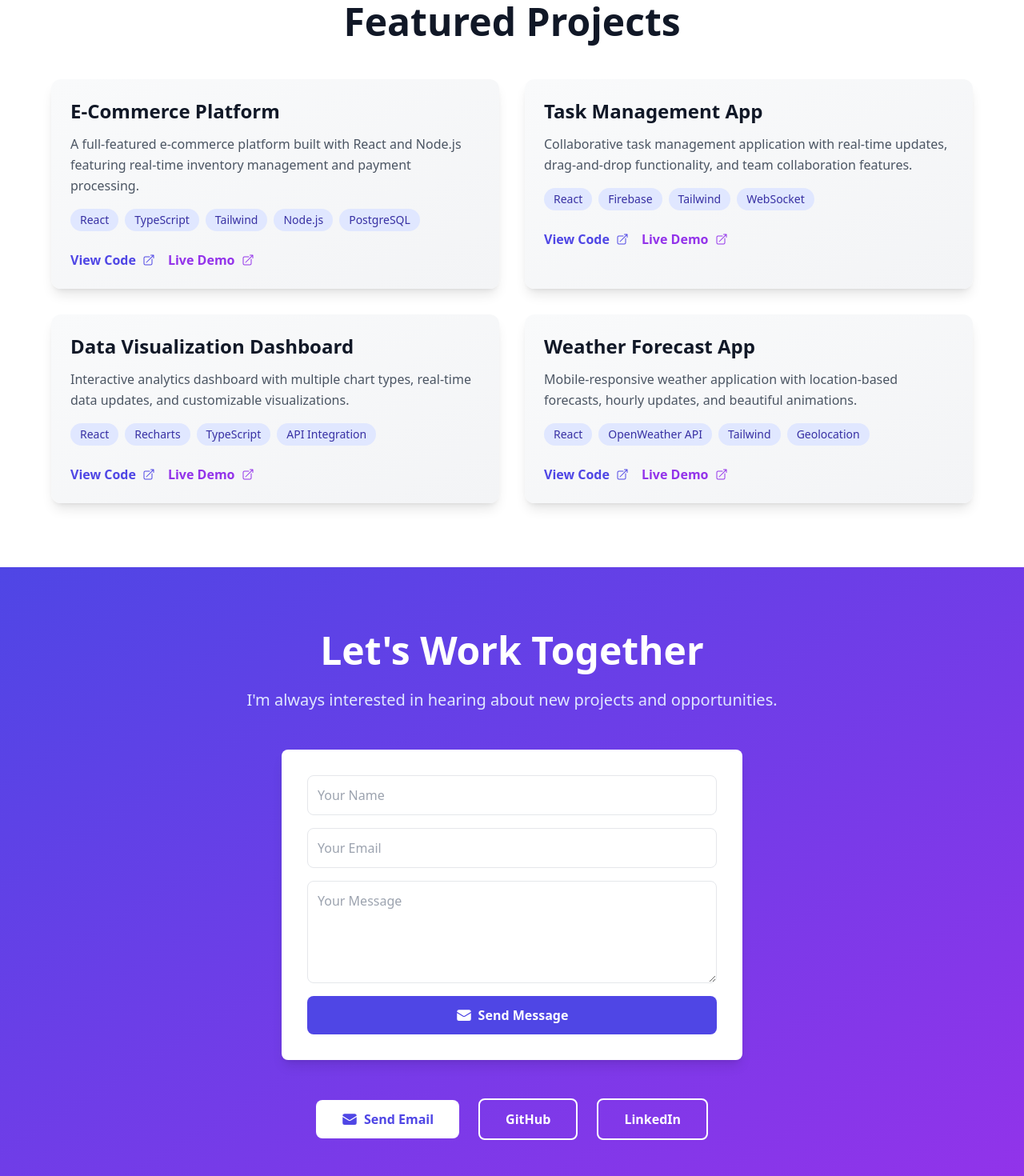
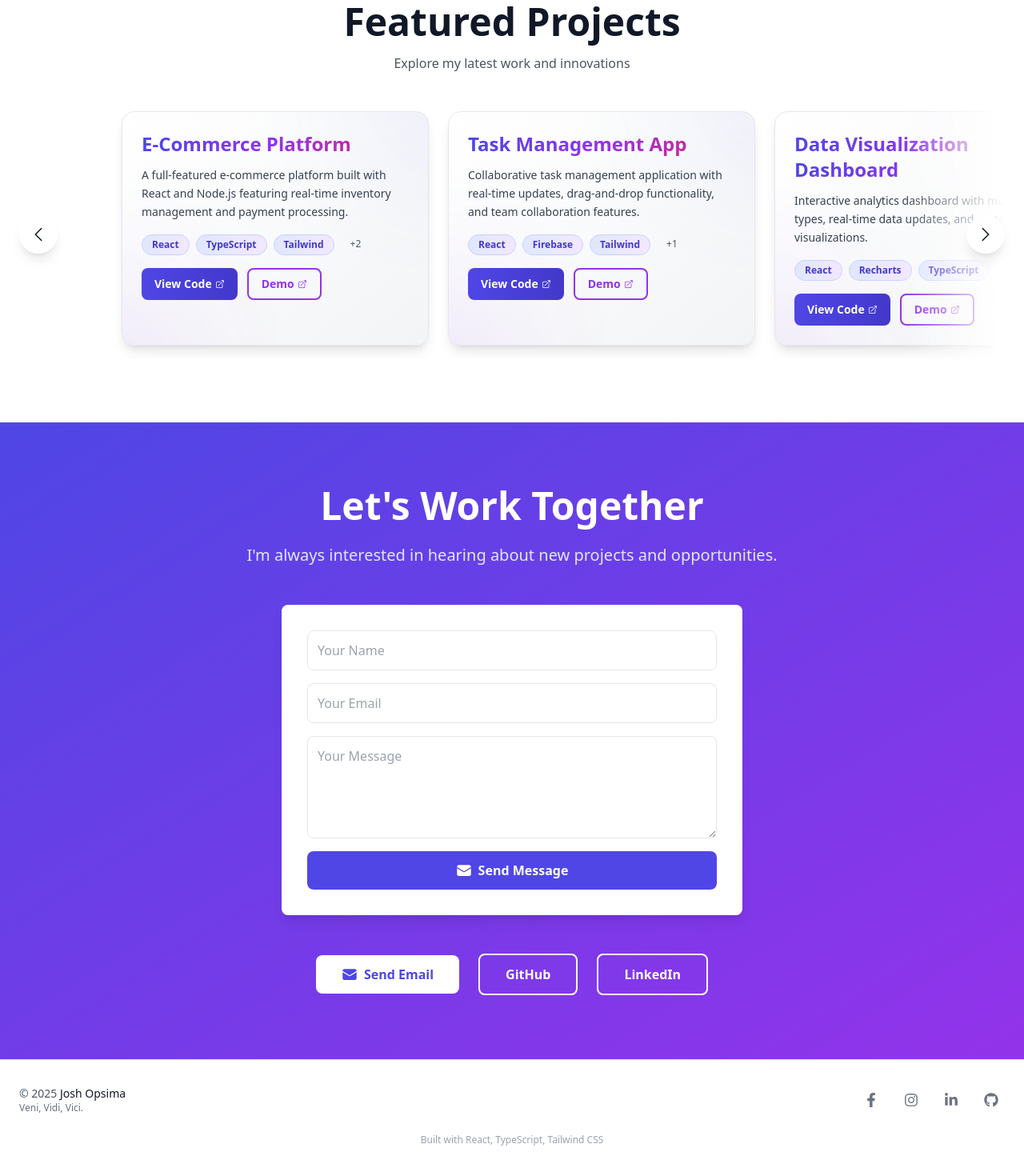
Before and after one commit to revieqt/portfolio, a React (Vite) app: page / in a window 1280 px wide. Shown: the part 1920-3390 px from the top of the page at 80% size. Built offline with nearby package versions, Linux system fonts and the light colour scheme; a web font is replaced by a local one.

Commit message:
Update: footer added

```diff
--- a/src/components/Contact.tsx
+++ b/src/components/Contact.tsx
@@ -81,7 +81,7 @@ export default function Contact() {
         {/* Links */}
         <div className="flex flex-col sm:flex-row gap-6 justify-center items-center">
           <a
-            href="mailto:josh@example.com"
+            href={`mailto:yourname@gmail.com?subject=Portfolio Inquiry&body=Hi Josh,%0D%0A%0D%0AI found your portfolio and would like to connect.`}
             className="flex items-center gap-2 px-8 py-3 bg-white text-indigo-600 rounded-lg font-semibold hover:shadow-lg transition transform hover:scale-105"
           >
             <EnvelopeIcon className="w-5 h-5" /> Send Email
--- a/src/components/Footer.tsx
+++ b/src/components/Footer.tsx
@@ -1,7 +1,78 @@
+import {
+  FaFacebookF,
+  FaInstagram,
+  FaLinkedinIn,
+  FaGithub,
+} from "react-icons/fa";
+
 export default function Footer() {
   return (
-    <footer className="p-6 text-center text-gray-500 dark:text-gray-400 bg-white dark:bg-gray-900 border-t border-gray-200 dark:border-gray-800">
-      <p>© 2025 Josh Opsima. Designed and built with React + TypeScript + Tailwind CSS.</p>
+    <footer className="border-t border-gray-200 dark:border-gray-800 bg-white dark:bg-gray-900">
+      <div className="mx-auto max-w-7xl px-6 py-8">
+        {/* Top */}
+        <div className="flex flex-col items-center gap-6 sm:flex-row sm:justify-between">
+          {/* Branding */}
+          <div className="text-center sm:text-left">
+            <p className="text-sm text-gray-600 dark:text-gray-400">
+              © {new Date().getFullYear()}{" "}
+              <span className="font-medium text-gray-900 dark:text-gray-100">
+                Josh Opsima
+              </span>
+            </p>
+            <p className="text-xs text-gray-500 dark:text-gray-500">
+              Veni, Vidi, Vici.
+            </p>
+          </div>
+
+          {/* Social Links */}
+          <div className="flex items-center gap-4">
+            <a
+              href="https://facebook.com/revieqt"
+              target="_blank"
+              rel="noopener noreferrer"
+              aria-label="Facebook"
+              className="rounded-full p-2 text-gray-500 hover:text-blue-600 dark:hover:text-blue-400 transition"
+            >
+              <FaFacebookF size={18} />
+            </a>
+
+            <a
+              href="https://instagram.com/jsh.ex3"
+              target="_blank"
+              rel="noopener noreferrer"
+              aria-label="Instagram"
+              className="rounded-full p-2 text-gray-500 hover:text-pink-600 dark:hover:text-pink-400 transition"
+            >
+              <FaInstagram size={18} />
+            </a>
+
+            <a
+              href="https://www.linkedin.com/in/joshua-opsima-09a3a7316/"
+              target="_blank"
+              rel="noopener noreferrer"
+              aria-label="LinkedIn"
+              className="rounded-full p-2 text-gray-500 hover:text-blue-700 dark:hover:text-blue-500 transition"
+            >
+              <FaLinkedinIn size={18} />
+            </a>
+
+            <a
+              href="https://github.com/revieqt"
+              target="_blank"
+              rel="noopener noreferrer"
+              aria-label="GitHub"
+              className="rounded-full p-2 text-gray-500 hover:text-gray-900 dark:hover:text-gray-100 transition"
+            >
+              <FaGithub size={18} />
+            </a>
+          </div>
+        </div>
+
+        {/* Bottom */}
+        <div className="mt-6 text-center text-xs text-gray-400 dark:text-gray-500">
+          Built with React, TypeScript, Tailwind CSS
+        </div>
+      </div>
     </footer>
   );
 }
--- a/src/components/Projects.tsx
+++ b/src/components/Projects.tsx
@@ -1,6 +1,13 @@
-import { ArrowTopRightOnSquareIcon } from "@heroicons/react/24/solid";
+import { ArrowTopRightOnSquareIcon, ChevronLeftIcon, ChevronRightIcon } from "@heroicons/react/24/solid";
+import { useState, useEffect, useRef } from "react";
 
 export default function Projects() {
+  const [isAutoPlay, setIsAutoPlay] = useState(true);
+  const scrollContainerRef = useRef<HTMLDivElement>(null);
+  const autoPlayTimeoutRef = useRef<NodeJS.Timeout | null>(null);
+  const directionRef = useRef(1);
+  const pauseCounterRef = useRef(0);
+
   const projects = [
     {
       title: "E-Commerce Platform",
@@ -32,45 +39,180 @@ export default function Projects() {
     },
   ];
 
+  useEffect(() => {
+    if (!isAutoPlay) return;
+    const container = scrollContainerRef.current;
+    if (!container) return;
+
+    let animationFrameId: number;
+
+    const autoScroll = () => {
+      const maxScroll = container.scrollWidth - container.clientWidth;
+      let currentScroll = container.scrollLeft;
+
+      // Add pause counter to allow direction change to settle
+      if (pauseCounterRef.current > 0) {
+        pauseCounterRef.current--;
+        animationFrameId = requestAnimationFrame(autoScroll);
+        return;
+      }
+
+      let newScroll = currentScroll + directionRef.current * 0.5;
+
+      // Check boundaries and reverse direction
+      if (newScroll >= maxScroll) {
+        directionRef.current = -1;
+        pauseCounterRef.current = 5; // Pause for 5 frames
+      } else if (newScroll <= 0) {
+        directionRef.current = 1;
+        pauseCounterRef.current = 5; // Pause for 5 frames
+      }
+
+      // Clamp the value
+      newScroll = Math.max(0, Math.min(newScroll, maxScroll));
+      container.scrollLeft = newScroll;
+      animationFrameId = requestAnimationFrame(autoScroll);
+    };
+
+    animationFrameId = requestAnimationFrame(autoScroll);
+    return () => cancelAnimationFrame(animationFrameId);
+  }, [isAutoPlay]);
+
+  const pauseAutoPlay = () => {
+    setIsAutoPlay(false);
+    if (autoPlayTimeoutRef.current) clearTimeout(autoPlayTimeoutRef.current);
+    autoPlayTimeoutRef.current = setTimeout(() => {
+      setIsAutoPlay(true);
+    }, 3000);
+  };
+
+  const goToPrevious = () => {
+    const container = scrollContainerRef.current;
+    if (!container) return;
+    const cardWidth = 384 + 24;
+    container.scrollLeft = Math.max(0, container.scrollLeft - cardWidth);
+    pauseAutoPlay();
+  };
+
+  const goToNext = () => {
+    const container = scrollContainerRef.current;
+    if (!container) return;
+    const cardWidth = 384 + 24;
+    const maxScroll = container.scrollWidth - container.clientWidth;
+    container.scrollLeft = Math.min(maxScroll, container.scrollLeft + cardWidth);
+    pauseAutoPlay();
+  };
+
   return (
-    <section id="projects" className="py-20 px-6 bg-white dark:bg-gray-800">
-      <div className="max-w-6xl mx-auto">
-        <h2 className="text-5xl font-bold text-center mb-12">Featured Projects</h2>
-        <div className="grid grid-cols-1 md:grid-cols-2 gap-8">
+    <section id="projects" className="py-20 px-6 bg-white dark:bg-gray-900 overflow-hidden">
+      <div className="max-w-7xl mx-auto">
+        <h2 className="text-5xl font-bold text-center mb-4 text-gray-900 dark:text-white">Featured Projects</h2>
+        <p className="text-center text-gray-600 dark:text-gray-400 mb-12">Explore my latest work and innovations</p>
+
+        {/* Carousel Container */}
+        <div
+          className="relative group"
+          onMouseEnter={() => pauseAutoPlay()}
+          onMouseLeave={() => setIsAutoPlay(true)}
+        >
+          {/* Fade Gradients - Left and Right */}
+          <div className="absolute left-0 top-0 bottom-0 w-32 bg-gradient-to-r from-white dark:from-gray-900 to-transparent z-10 pointer-events-none" />
+          <div className="absolute right-0 top-0 bottom-0 w-32 bg-gradient-to-l from-white dark:from-gray-900 to-transparent z-10 pointer-events-none" />
+
+          {/* Scrollable Container */}
+          <div
+            ref={scrollContainerRef}
+            className="flex gap-6 overflow-x-hidden pb-4 pl-32 pr-32"
+            style={{ scrollBehavior: "auto" }}
+          >
             {projects.map((project) => (
               <div
                 key={project.title}
-              className="group relative bg-gradient-to-br from-gray-50 to-gray-100 dark:from-gray-700 dark:to-gray-800 rounded-xl overflow-hidden shadow-lg hover:shadow-2xl transition transform hover:scale-105"
+                className="flex-shrink-0 w-96 group/card cursor-pointer transition-all duration-500 transform hover:scale-105"
               >
-              <div className="p-6">
-                <h3 className="text-2xl font-bold mb-3 group-hover:text-indigo-600 dark:group-hover:text-indigo-400 transition">{project.title}</h3>
-                <p className="text-gray-600 dark:text-gray-300 mb-4 leading-relaxed">{project.description}</p>
-                <div className="flex flex-wrap gap-2 mb-6">
-                  {project.tags.map((tag) => (
-                    <span key={tag} className="px-3 py-1 bg-indigo-100 dark:bg-indigo-900 text-indigo-800 dark:text-indigo-200 rounded-full text-sm font-medium">
+                <div className="h-full p-6 bg-gradient-to-br from-white via-gray-50 to-gray-100 dark:from-gray-800 dark:via-gray-850 dark:to-gray-900 rounded-2xl shadow-lg hover:shadow-2xl transition-all duration-300 relative overflow-hidden border border-gray-200 dark:border-gray-700">
+                  {/* Animated Gradient Orbs */}
+                  <div className="absolute top-0 right-0 w-64 h-64 bg-gradient-to-bl from-indigo-500/20 to-transparent rounded-full blur-3xl -mr-32 -mt-32 animate-pulse group-hover/card:opacity-100 opacity-60 transition-opacity" />
+                  <div className="absolute bottom-0 left-0 w-64 h-64 bg-gradient-to-tr from-purple-500/20 to-transparent rounded-full blur-3xl -ml-32 -mb-32 animate-pulse group-hover/card:opacity-100 opacity-60 transition-opacity" style={{ animationDelay: "1s" }} />
+
+                  {/* Content */}
+                  <div className="relative z-10">
+                    <h3 className="text-2xl font-bold mb-3 bg-gradient-to-r from-indigo-600 via-purple-600 to-pink-600 dark:from-indigo-400 dark:via-purple-400 dark:to-pink-400 bg-clip-text text-transparent group-hover/card:via-pink-600 transition-all">
+                      {project.title}
+                    </h3>
+                    <p className="text-gray-700 dark:text-gray-300 text-sm mb-4 leading-relaxed line-clamp-3">
+                      {project.description}
+                    </p>
+
+                    {/* Tags */}
+                    <div className="flex flex-wrap gap-2 mb-4">
+                      {project.tags.slice(0, 3).map((tag) => (
+                        <span
+                          key={tag}
+                          className="px-3 py-1 bg-gradient-to-r from-indigo-100 to-purple-100 dark:from-indigo-900/50 dark:to-purple-900/50 text-indigo-700 dark:text-indigo-300 rounded-full text-xs font-semibold border border-indigo-200 dark:border-indigo-800 backdrop-blur-sm"
+                        >
                           {tag}
                         </span>
                       ))}
+                      {project.tags.length > 3 && (
+                        <span className="px-3 py-1 text-gray-600 dark:text-gray-400 text-xs font-medium">
+                          +{project.tags.length - 3}
+                        </span>
+                      )}
                     </div>
-                <div className="flex gap-4">
+
+                    {/* Links */}
+                    <div className="flex gap-3">
                       <a
                         href={project.link}
-                    className="flex items-center gap-2 text-indigo-600 dark:text-indigo-400 hover:text-indigo-800 dark:hover:text-indigo-300 font-semibold transition"
+                        className="flex items-center gap-1 px-4 py-2 bg-gradient-to-r from-indigo-600 to-indigo-700 dark:from-indigo-500 dark:to-indigo-600 text-white font-semibold text-sm rounded-lg hover:shadow-lg hover:shadow-indigo-500/50 transition-all duration-300 transform hover:scale-105"
+                        onClick={(e) => e.stopPropagation()}
                       >
-                    View Code <ArrowTopRightOnSquareIcon className="w-4 h-4" />
+                        View Code <ArrowTopRightOnSquareIcon className="w-3 h-3" />
                       </a>
                       <a
                         href={project.demo}
-                    className="flex items-center gap-2 text-purple-600 dark:text-purple-400 hover:text-purple-800 dark:hover:text-purple-300 font-semibold transition"
+                        className="flex items-center gap-1 px-4 py-2 border-2 border-purple-600 dark:border-purple-500 text-purple-600 dark:text-purple-400 font-semibold text-sm rounded-lg hover:bg-purple-50 dark:hover:bg-purple-900/30 transition-all duration-300"
+                        onClick={(e) => e.stopPropagation()}
                       >
-                    Live Demo <ArrowTopRightOnSquareIcon className="w-4 h-4" />
+                        Demo <ArrowTopRightOnSquareIcon className="w-3 h-3" />
                       </a>
                     </div>
+                  </div>
+
+
                 </div>
               </div>
             ))}
           </div>
+
+          {/* Navigation Arrows */}
+          <button
+            onClick={goToPrevious}
+            className="absolute left-0 top-1/2 -translate-y-1/2 z-20 p-3 bg-white/90 dark:bg-gray-800/90 text-gray-900 dark:text-white rounded-full hover:bg-white dark:hover:bg-gray-700 transition-all duration-300 shadow-lg hover:shadow-xl transform hover:scale-110 backdrop-blur-md"
+            aria-label="Previous project"
+          >
+            <ChevronLeftIcon className="w-6 h-6" />
+          </button>
+          <button
+            onClick={goToNext}
+            className="absolute right-0 top-1/2 -translate-y-1/2 z-20 p-3 bg-white/90 dark:bg-gray-800/90 text-gray-900 dark:text-white rounded-full hover:bg-white dark:hover:bg-gray-700 transition-all duration-300 shadow-lg hover:shadow-xl transform hover:scale-110 backdrop-blur-md"
+            aria-label="Next project"
+          >
+            <ChevronRightIcon className="w-6 h-6" />
+          </button>
         </div>
+      </div>
+
+      <style>{`
+        @keyframes pulse {
+          0%, 100% { opacity: 0.6; }
+          50% { opacity: 1; }
+        }
+        .animate-pulse {
+          animation: pulse 3s cubic-bezier(0.4, 0, 0.6, 1) infinite;
+        }
+      `}</style>
     </section>
   );
 }
```
Lines whose indentation alone changed are shown as unchanged.
